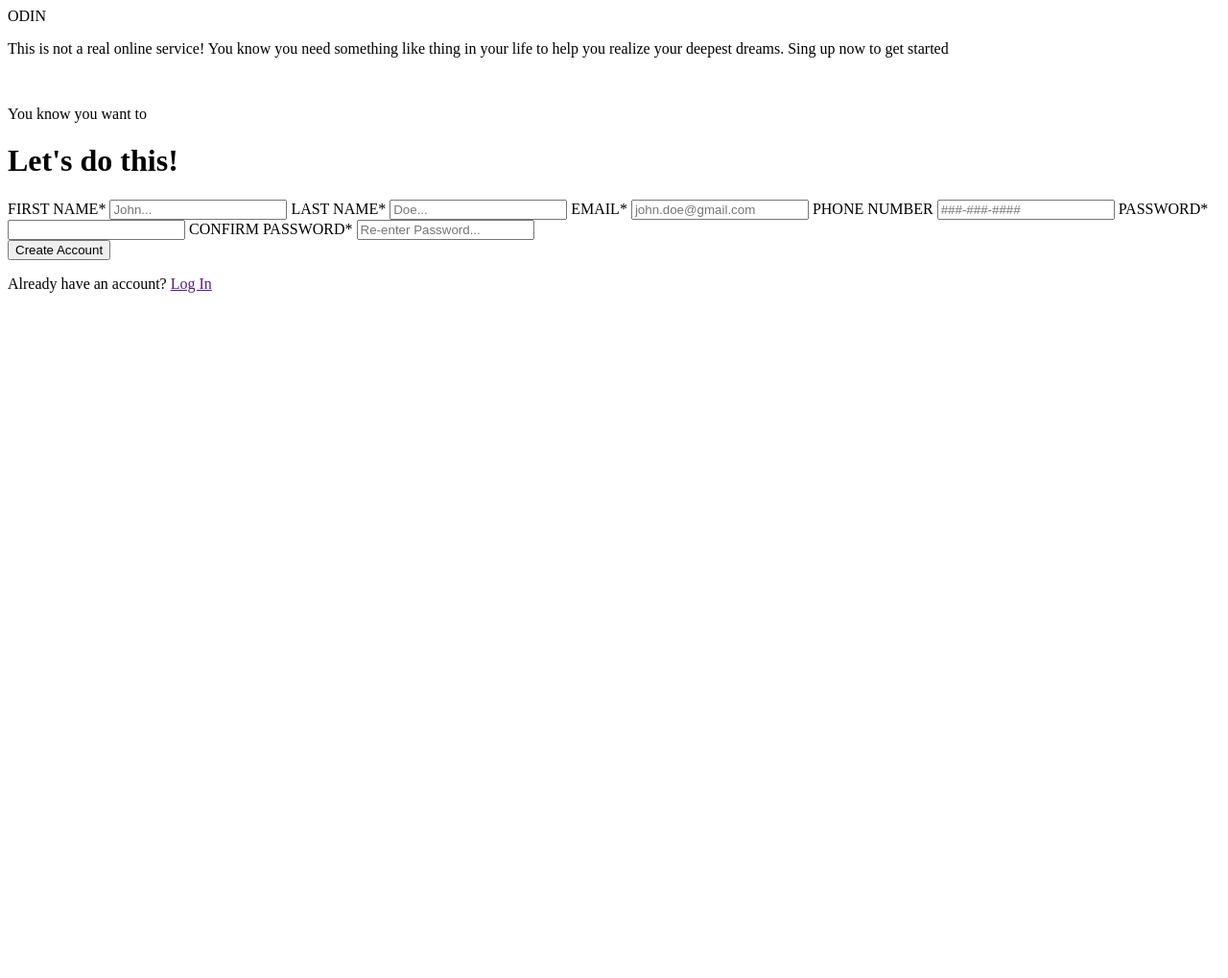
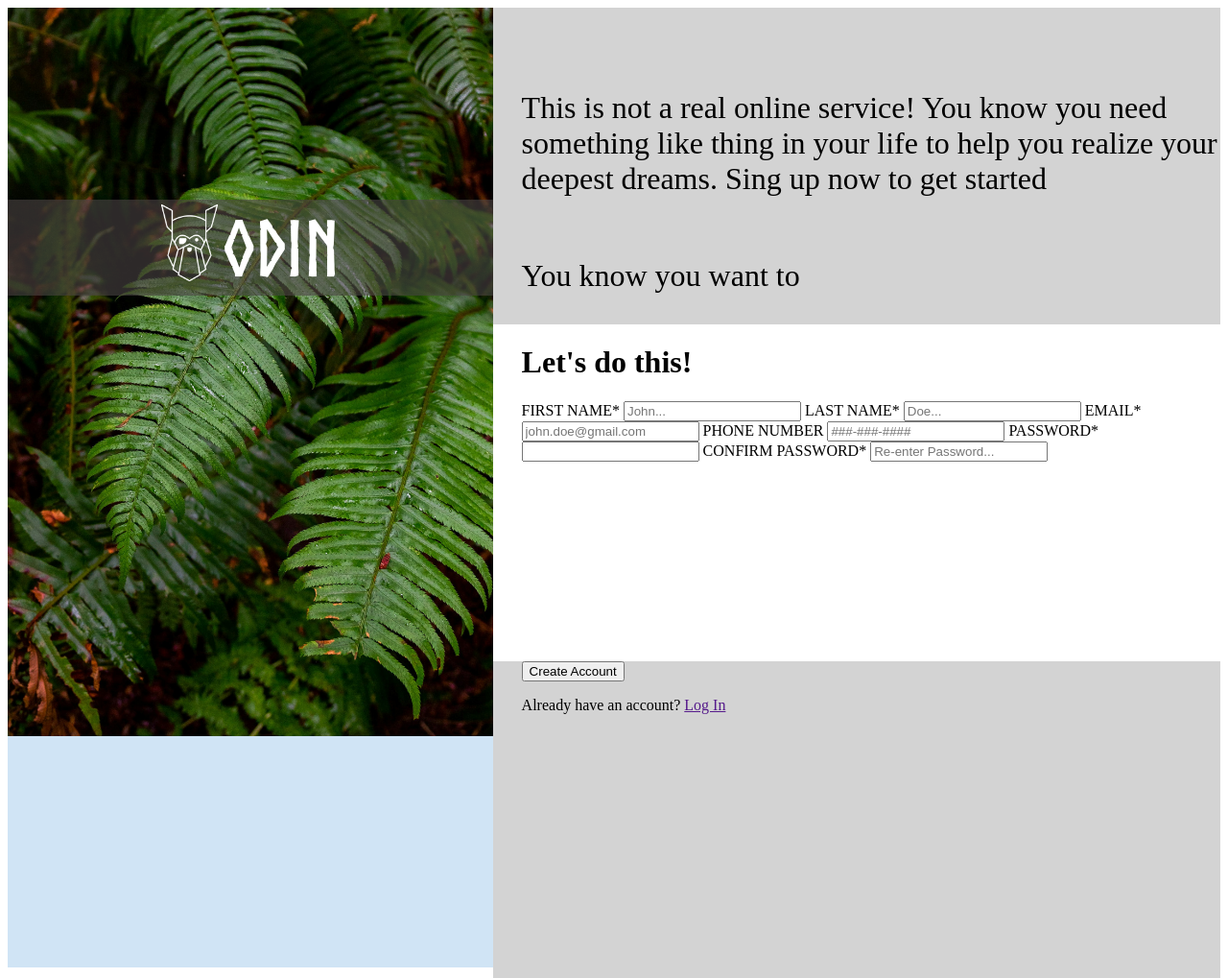
Before and after one commit to ncalenti88/odin-form-project, a plain HTML site: page index.html in a window 1280 px wide. Shown: the whole page at 96% size. Before the commit the page ends 800 px from the top, so only its background shows below. Drawn offline with Linux system fonts and the light colour scheme.

Commit message:
Styling of Logo Column
Mostly complete style of logo columns.  Layot for other column setup.

```diff
--- a/index.html
+++ b/index.html
@@ -3,14 +3,15 @@
 <head>
     <meta charset="UTF-8">
     <meta name="viewport" content="width=device-width, initial-scale=1.0">
-    <title>Document</title>
+    <title>Odin Website</title>
+    <link rel="stylesheet" href="styles.css">
 </head>
 <body>
     <div id="page-wrapper">
         <div id="logo-column">
             <div id="logo-container">
                 <div id="ico">
-
+                    <img id = 'odin-logo' src="odin-lined.png" alt="Odin Logo">
                 </div>
                 <div id="logo-text">
                     ODIN
@@ -20,7 +21,6 @@
         <div id="acton-column">
             <div class="action-row" id="action-row-1">
                 <p>This is not a real online service!  You know you need something like thing in your life to help you realize your deepest dreams.  Sing up now to get started</p>
-                <br>
                 <p>You know you want to</p>
             </div>
             <div class="action-row" id="action-row-2">
--- /dev/null
+++ b/styles.css
@@ -0,0 +1,71 @@
+@font-face {
+    font-family: Norse-Bold;
+    src: url("Norse-Bold.otf") format("opentype");
+}
+* {
+    box-sizing: border-box;
+}
+
+#page-wrapper {
+    display: flex;
+    width: 100%;
+    height: 1000px;
+}
+
+#logo-column {
+    width: 40%;
+    background: #D0E4F5 url("halie-west-25xggax4bSA-unsplash.jpg") no-repeat fixed 0 0;
+    background-size: contain;
+    flex-shrink: 0;
+}
+
+#action-column {
+    width: 60%;
+    display: flex;
+    flex-direction: column;
+    align-items: flex-start;
+    justify-content: flex-start;
+}
+
+.action-row{
+    height: 33%;
+    width: 100%;
+    padding-left: 30px;
+}
+
+#logo-container{
+    width: 100%;
+    height: 100px;
+    background-color: rgb(75, 69, 69,.6);
+    position: relative;
+    top: 20%;
+    display: flex;
+    justify-content: center;
+    align-items: center;
+    font-family: Norse-Bold;
+    color: white;
+    font-size: 5rem;
+}
+
+#odin-logo {
+    height: 5rem;
+    width: auto;
+    margin-right: 5px;
+}
+
+#action-row-1{
+    background-color: lightgray;
+    display: flex;
+    flex-direction: column;
+    justify-content: flex-end;
+    align-items: flex-start;
+    font-size: 2rem;
+}
+
+#action-row-2{
+    background-color: white;
+}
+
+#action-row-3{
+    background-color: lightgray;
+}
```
Also changed, not shown: Norse-Bold.otf (added), halie-west-25xggax4bSA-unsplash.jpg (added), odin-lined.png (added).
